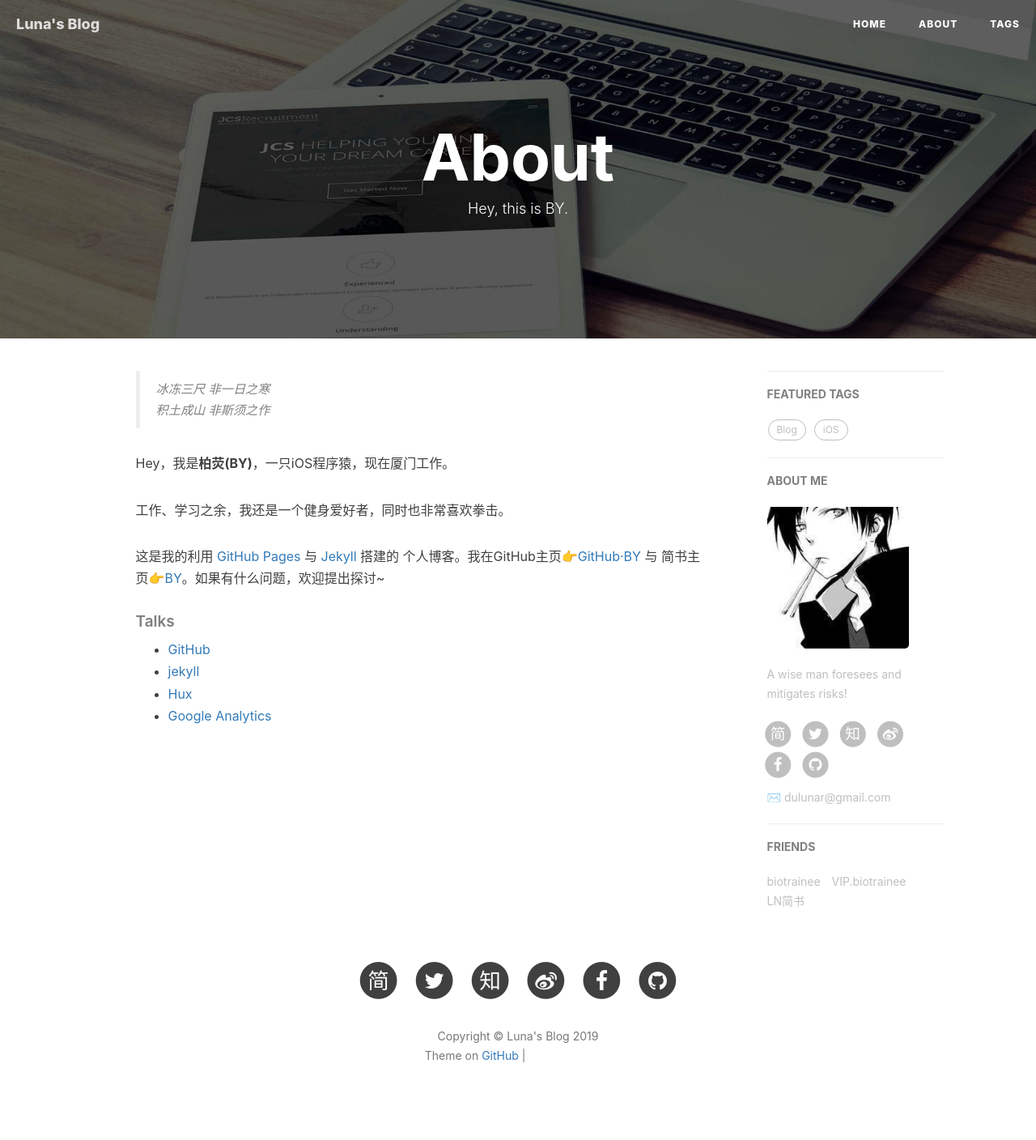
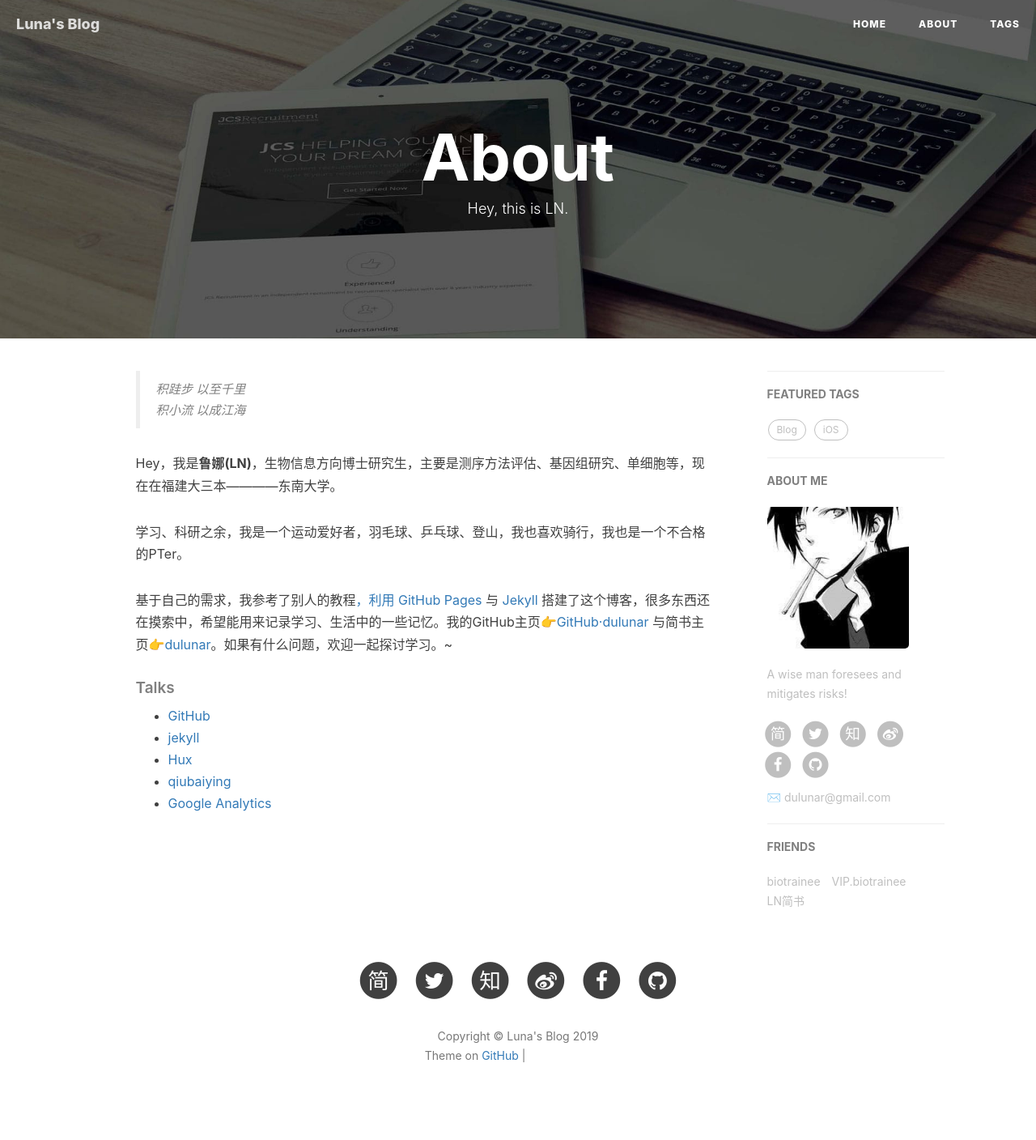
Before and after one commit to gygys/gygys.github.io, a Jekyll site: the page built from about.html, in a window 1280 px wide. Shown: the whole page at 81% size. Built offline with Jekyll 4.4.1, drawn with Linux system fonts in a browser that asks for light colours; nearby versions of some CDN libraries; comment, search, counter and statistics services are not loaded; grey boxes are pictures that could not be loaded.

Commit message:
changetheconfig

```diff
--- a/404.html
+++ b/404.html
@@ -1,6 +1,6 @@
 ---
 layout: default
-description: "你来到了没有知识的荒原 🙊"
+description: "哦嚯，你应该是来到了没有知识的荒原 🙊"
 header-img: "img/404-bg.jpg"
 permalink: /404.html
 ---
--- a/about.html
+++ b/about.html
@@ -1,7 +1,7 @@
 ---
 layout: page
 title: "About"
-description: "Hey, this is BY."
+description: "Hey, this is LN."
 header-img: "img/post-bg-rwd.jpg"
 ---
 
@@ -15,14 +15,14 @@ header-img: "img/post-bg-rwd.jpg"
 <div class="zh post-container">
 
     <!--copied from markdown -->
-    <blockquote><p>冰冻三尺 非一日之寒<br>
-    积土成山 非斯须之作</p></blockquote>
+    <blockquote><p>积跬步 以至千里<br>
+    积小流 以成江海</p></blockquote>
 
-    <p>Hey，我是<strong>柏荧(BY)</strong>，一只iOS程序猿，现在厦门工作。</p>
+    <p>Hey，我是<strong>鲁娜(LN)</strong>，生物信息方向博士研究生，主要是测序方法评估、基因组研究、单细胞等，现在在福建大三本————东南大学。</p>
 
-    <p>工作、学习之余，我还是一个健身爱好者，同时也非常喜欢拳击。</p>
+    <p>学习、科研之余，我是一个运动爱好者，羽毛球、乒乓球、登山，我也喜欢骑行，我也是一个不合格的PTer。</p>
 
-    <p>这是我的利用 <a href="https://pages.github.com/">GitHub Pages</a> 与 <a href="http://jekyll.com.cn/">Jekyll</a> 搭建的 个人博客。我在GitHub主页<a href="https://github.com/qiubaiying">👉GitHub·BY</a> 与 简书主页<a href="https://http://www.jianshu.com/u/e71990ada2fd">👉BY</a>。如果有什么问题，欢迎提出探讨~</p>
+    <p>基于自己的需求，我参考了别人的教程<a href="https://github.com/qiubaiying/qiubaiying.github.io/wiki/博客搭建详细教程">，利用 <a href="https://pages.github.com/">GitHub Pages</a> 与 <a href="http://jekyll.com.cn/">Jekyll</a> 搭建了这个博客，很多东西还在摸索中，希望能用来记录学习、生活中的一些记忆。我的GitHub主页<a href="https://github.com/dulunar">👉GitHub·dulunar</a> 与简书主页<a href="https://http://www.jianshu.com/u/79150c347235">👉dulunar</a>。如果有什么问题，欢迎一起探讨学习。~</p>
 
     <p></p>
 
@@ -32,6 +32,7 @@ header-img: "img/post-bg-rwd.jpg"
         <li><a href="https://github.com">GitHub</a></li>
         <li><a href="http://jekyll.com.cn/">jekyll</a></li>
         <li><a href="http://huangxuan.me/">Hux</a></li>
+		<li><a href="https://github.com/qiubaiying/qiubaiying.github.io">qiubaiying</a></li>
         <li><a href="https://analytics.google.com/analytics">Google Analytics</a></li>
     </ul>
 </div>
@@ -41,11 +42,13 @@ header-img: "img/post-bg-rwd.jpg"
     <blockquote><p>Yet another iOS Developer. <br>
     Yet another Life-long Student.</p></blockquote>
 
-    <p>Hi, I am <strong>Baiying Qiu</strong>，you can call me <strong>BY</strong>. I am an iOS software engineer and currently working in Xiamen</p>
+    <p>Hi, I am <strong>Na Lu</strong>，you can call me <strong>LN</strong>. I am a bioinformatics researcher and currently studing in Southeast University, Nanjing.</p>
 
-    <p>This is my personal blog, through making Github Pages and Jekyll.My GitHub  👉 <a href="http://github.com/qiubaiying">Github·BY</a>.</p>
+    <p>This is my personal blog, through making Github Pages and Jekyll. My GitHub 👉 <a href="http://github.com/dulunar">Github·dulunar</a>.</p>
 
-    <p>I am a sports enthusiast, I like fitness, running and boxing.</p>
+    <p>I am more active, like badminton, table tennis, mountain climbing and ridingg.</p>
+
+	<p>I am also an unqualified PTer.</p>
 
     <h5>Talks</h5>
 
@@ -53,6 +56,7 @@ header-img: "img/post-bg-rwd.jpg"
     <li><a href="https://github.com">GitHub</a></li>
     <li><a href="http://jekyll.com.cn/">jekyll</a></li>
     <li><a href="https://pages.github.com/">GitHub Pages</a></li>
+	<li><a href="https://github.com/qiubaiying/qiubaiying.github.io">qiubaiying</a></li>
     <li><a href="https://qiubaiying.github.io">BY</a></li>
     </ul>
 </div> -->
--- a/codecov.yml
+++ b/codecov.yml
@@ -1,2 +1,2 @@
 codecov:
-  token: d8b2c89f-64a9-4b9a-ac44-da4e871caeff
+  token: e49d0454-e1ad-4327-9164-6903d4c291b4
--- a/offline.html
+++ b/offline.html
@@ -1,6 +1,6 @@
 ---
 layout: default
-description: "网络似乎出现了问题 😥"
+description: "哟，网络似乎出现了问题 😥"
 header-img: "img/404-bg.jpg"
 permalink: /offline.html
 ---
--- a/tags.html
+++ b/tags.html
@@ -1,7 +1,7 @@
 ---
 title: Tags
 layout: default
-description: keep hungry keep foolish
+description: 求知若饥 虚心若愚
 header-img: "img/tag-bg.jpg"
 ---
 
```
Also changed, not shown: CNAME (deleted).
